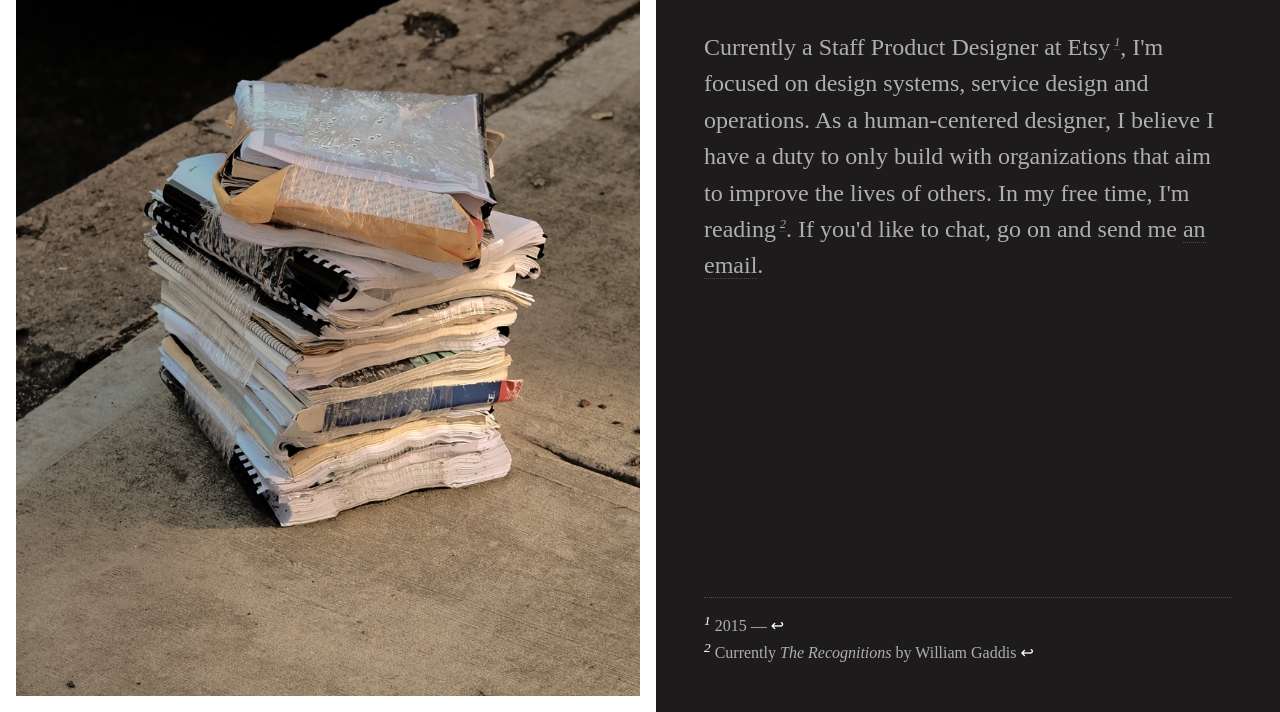
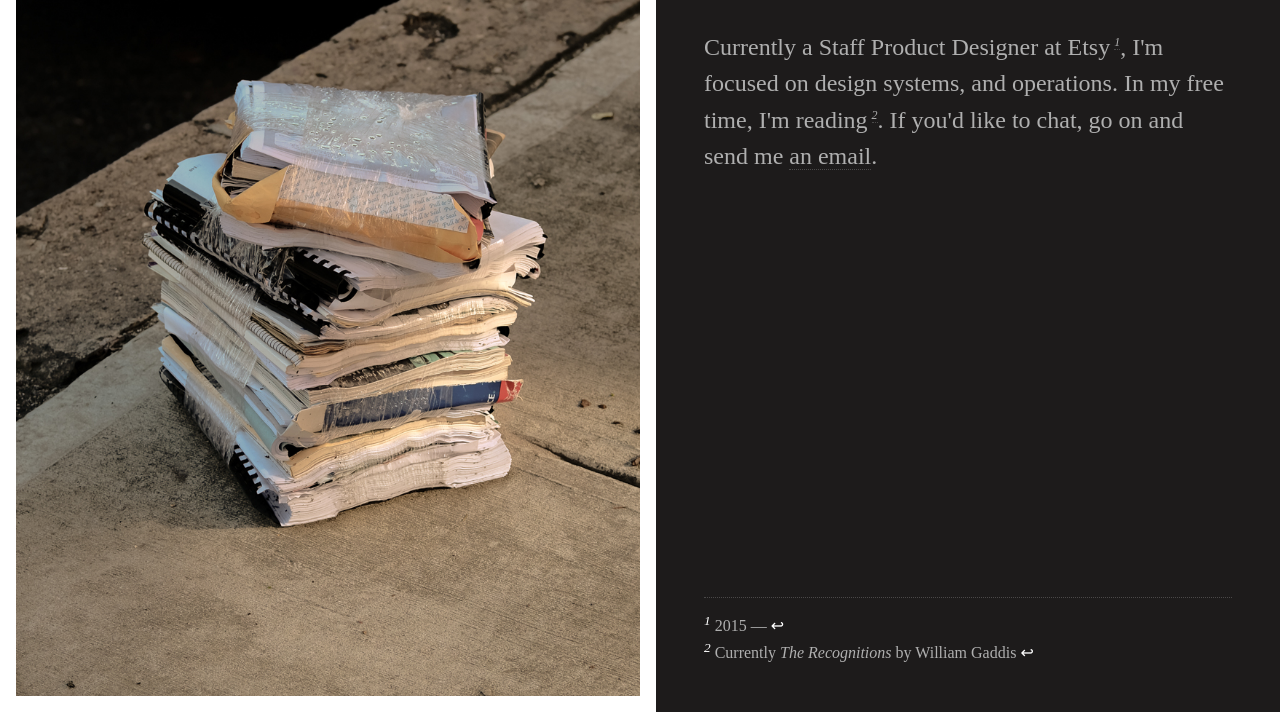
Before and after one commit to gabekelley/photosite, a Gatsby site: page / in a window 1280 px wide. Shown: the part 88-800 px from the top of the page. Built offline with nearby package versions, Linux system fonts and the light colour scheme; Gatsby itself is replaced by a stand-in of ours.

Commit message:
updated bio

```diff
--- a/src/pages/index.js
+++ b/src/pages/index.js
@@ -19,7 +19,7 @@ class IndexPage extends React.Component {
           <div className="bio-wrap">
             <div className="bio-wrap__top">
               <h1 className="thin">Gabe Kelley</h1>
-              <h2 className="light">Currently a Staff Product Designer at Etsy<sup><a href="#fn1" id="ref1">1</a></sup>,  I'm focused on design systems, service design and operations. As a human-centered designer, I believe I have a duty to only build with organizations that aim to improve the lives of others. In my free time, I'm reading<sup><a href="#fn2" id="ref2">2</a></sup>. If you'd like to chat, go on and send me <a href="mailto:hello@gabekelley.com">an email</a>.</h2>
+              <h2 className="light">Currently a Staff Product Designer at Etsy<sup><a href="#fn1" id="ref1">1</a></sup>,  I'm focused on design systems, and operations. In my free time, I'm reading<sup><a href="#fn2" id="ref2">2</a></sup>. If you'd like to chat, go on and send me <a href="mailto:hello@gabekelley.com">an email</a>.</h2>
             </div>
             <div className="bio-wrap__bottom thin">
               <div className="divider"></div>
```
